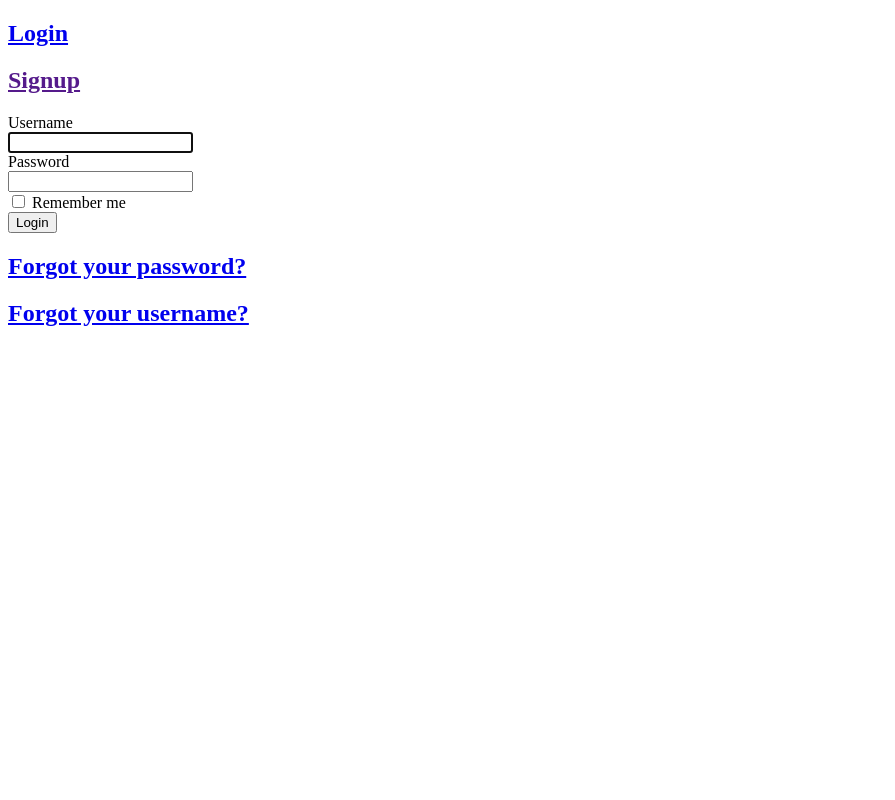
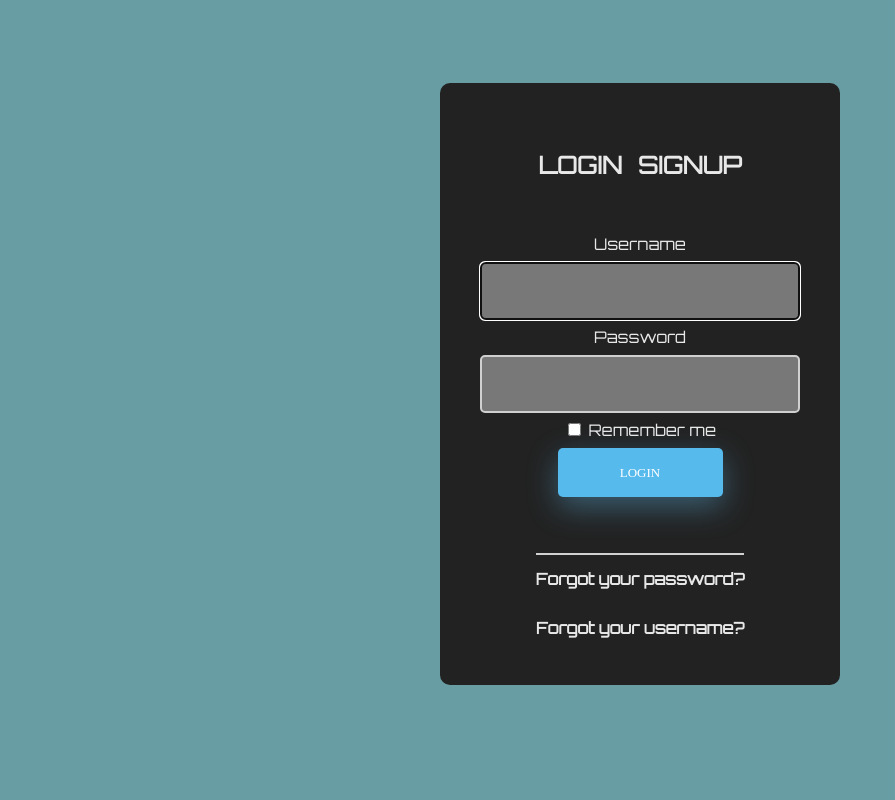
Before and after one commit to Wisieneu/chandra, a Django app: page /login/ in a window 1280 px wide. Shown: the whole page, without its empty margins (0-895 px from the left). Run offline with Django 4.2, Linux system fonts and the light colour scheme.

Commit message:
Style login page

```diff
--- a/users/static/users/users.css
+++ b/users/static/users/users.css
@@ -0,0 +1,183 @@
+/* Box sizing rules */
+*,
+*::before,
+*::after {
+  box-sizing: border-box;
+}
+
+/* Remove default margin */
+body,
+h1,
+h2,
+h3,
+h4,
+p,
+figure,
+blockquote,
+dl,
+dd {
+  margin: 0;
+}
+
+/* Remove list styles on ul, ol elements with a list role, which suggests default styling will be removed */
+ul[role='list'],
+ol[role='list'] {
+  list-style: none;
+}
+
+/* Set core root defaults */
+html:focus-within {
+  scroll-behavior: smooth;
+}
+
+/* Set core body defaults */
+body {
+  min-height: 100vh;
+  text-rendering: optimizeSpeed;
+  line-height: 1.5;
+}
+
+/* A elements that don't have a class get default styles */
+a:not([class]) {
+  text-decoration-skip-ink: auto;
+}
+
+/* Make images easier to work with */
+img,
+picture {
+  max-width: 100%;
+  display: block;
+}
+
+/* Inherit fonts for inputs and buttons */
+input,
+button,
+textarea,
+select {
+  font: inherit;
+}
+
+/* Remove all animations, transitions and smooth scroll for people that prefer not to see them */
+@media (prefers-reduced-motion: reduce) {
+  html:focus-within {
+   scroll-behavior: auto;
+  }
+
+  *,
+  *::before,
+  *::after {
+    animation-duration: 0.01ms !important;
+    animation-iteration-count: 1 !important;
+    transition-duration: 0.01ms !important;
+    scroll-behavior: auto !important;
+  }
+}
+
+
+
+
+/* Login Page */
+
+body {
+    display: flex;
+    justify-content: center;
+    align-items: center;
+    background-color: rgba(28, 108, 119, 0.664);
+}
+
+/* Typography */
+
+a,p,h1,h2,h3,label {
+color:hsla(0, 0%, 100%, 0.897);
+font-family: 'Montserrat', sans-serif;
+font-family: 'Orbitron', sans-serif;
+}
+
+
+
+
+.formContent {
+width: 25em;
+text-align: center;
+margin-bottom: 2em;
+background-color: #222;
+padding-top: 4em;
+padding-bottom: 2em;
+border-radius: 10px;
+display: flex;
+gap: 1em;
+flex-direction: column;
+justify-content: center;
+align-items: center;
+}
+
+.toplinks {
+    margin-bottom: 2em;
+    display: flex;
+    gap: 1em;
+
+
+}
+
+.toplinks>a {
+    text-decoration: none;
+    color:hsla(0, 0%, 100%, 0.897);
+    text-transform: uppercase;
+    border-bottom:  1px solid transparent;
+}
+
+.toplinks>a:hover {
+    border-bottom:  1px solid #19a4bd;
+}
+
+input#password, input#username {
+    border-radius: 5px 5px 5px 5px;
+    display: inline-block;
+    font-size: 16px;
+    margin: 5px;
+    padding: 15px 32px;
+    text-align: center;
+    text-decoration: none;
+    transition: all .5s ease-in-out;
+    width: 20em;
+    background-color: rgb(121, 120, 120);
+    border: 2px solid #d0d0d0;
+}
+
+button {
+background-color: #56baed;
+cursor:pointer;
+border: none;
+border-radius: 5px 5px 5px 5px;
+box-shadow: 0 10px 30px 0 rgba(95,186,233,.4);
+color: #fff;
+display: inline-block;
+font-size: 13px;
+margin: 5px 20px 40px;
+padding: 15px;
+text-align: center;
+text-decoration: none;
+text-transform: uppercase;
+width: 50%;
+}
+
+.formFooter>a {
+    text-decoration: none;
+
+}
+
+
+.formFooter>a>h2:hover {
+    border-bottom:  1px solid #19a4bd;
+
+}
+
+.formFooter>a>h2 {
+    font-size: 1rem;
+    border-bottom:  1px solid transparent;
+    line-height: 3em;
+}
+
+.forgotPassword {
+    border-top: 2px solid #d0d0d0;
+}
--- a/users/templates/users/login.html
+++ b/users/templates/users/login.html
@@ -6,17 +6,22 @@
     <meta http-equiv="X-UA-Compatible" content="IE=edge">
     <meta name="viewport" content="width=device-width, initial-scale=1.0">
     <link rel="stylesheet" type="text/css" href="{% static 'users/users.css' %}">
+    <link rel="preconnect" href="https://fonts.googleapis.com">
+    <link rel="preconnect" href="https://fonts.gstatic.com" crossorigin>
+    <link href="https://fonts.googleapis.com/css2?family=Montserrat:wght@100;300;500;700&family=Orbitron&display=swap" rel="stylesheet">
     <title>Login Page</title>
 </head>
 <body>
     <div class="formContent">
-        <a href="./login_page.html">
-            <h2 class="formLabel">Login</h2>
-        </a>
+       <div class="toplinks">
 
-        <a href="">
-            <h2 class="formLabel">Signup</h2>
-        </a>
+           <a href="./login_page.html">
+               <h2 class="formLabel">Login</h2>
+           </a>
+           <a href="">
+               <h2 class="formLabel">Signup</h2>
+           </a>
+       </div>
 
         <form role="form" method="POST" action="./login_page.html">
 
@@ -45,7 +50,7 @@
 
 <div class="formFooter">
     <a href="placeholder">
-        <h2>Forgot your password?</h2>
+        <h2 class="forgotPassword">Forgot your password?</h2>
     </a>
 
     <a href="placeholder">
```
